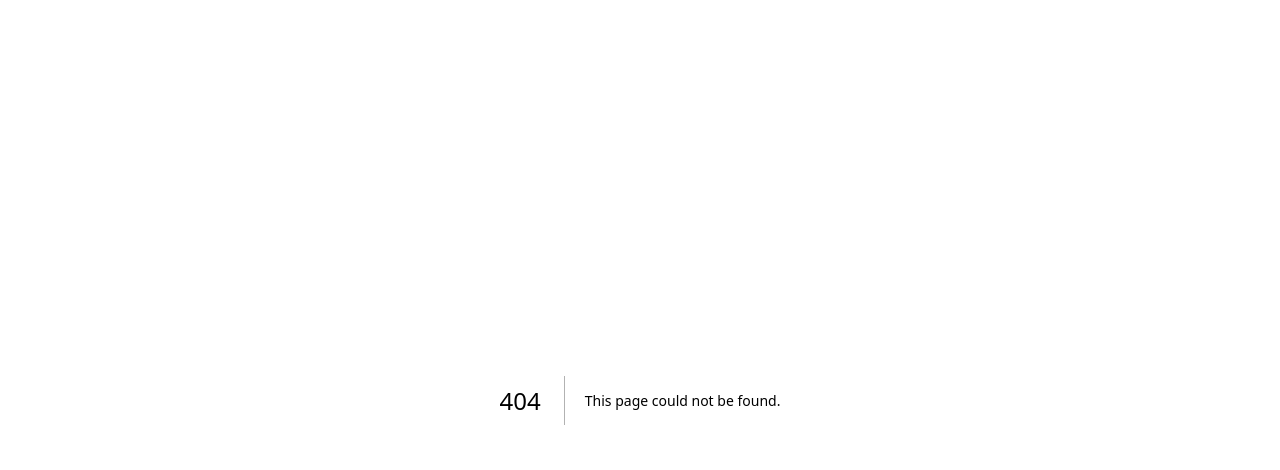
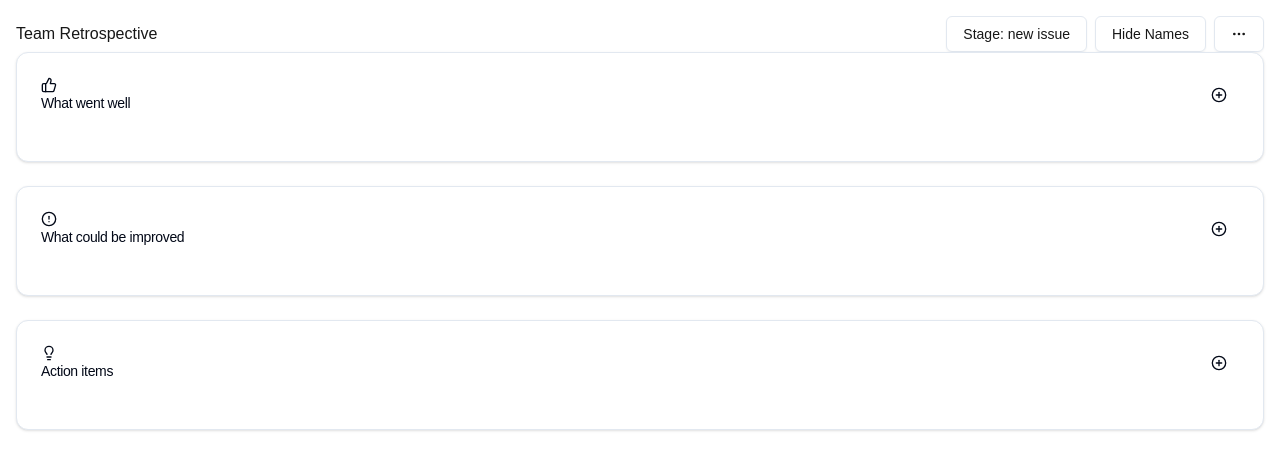
Before and after one commit to emreycolakoglu/quickretro, a Next.js app: page /retro/1 in a window 1280 px wide. Before the commit this address had no page. Shown: the top 470 px of the page. Built offline with nearby package versions, Linux system fonts and the light colour scheme.

Commit message:
added sample retro view

```diff
--- /dev/null
+++ b/src/domains/views/retroView.tsx
@@ -0,0 +1,170 @@
+import { useState } from "react";
+import { Button } from "@/components/ui/button";
+import { Card, CardContent, CardHeader, CardTitle } from "@/components/ui/card";
+import { Input } from "@/components/ui/input";
+import {
+  DropdownMenu,
+  DropdownMenuContent,
+  DropdownMenuItem,
+  DropdownMenuLabel,
+  DropdownMenuSeparator,
+  DropdownMenuTrigger,
+} from "@/components/ui/dropdown-menu";
+import {
+  PlusCircle,
+  MoreHorizontal,
+  ThumbsUp,
+  AlertCircle,
+  Lightbulb,
+} from "lucide-react";
+
+type Stage = "new-issue" | "voting" | "grouping" | "action";
+type Column = "went-well" | "to-improve" | "action-items";
+
+interface IssueCard {
+  id: string;
+  content: string;
+  column: Column;
+  votes: number;
+}
+
+export default function RetroView() {
+  const [stage, setStage] = useState<Stage>("new-issue");
+  const [showNames, setShowNames] = useState(true);
+  const [issues, setIssues] = useState<IssueCard[]>([]);
+
+  const addIssue = (column: Column) => {
+    const newIssue: IssueCard = {
+      id: Date.now().toString(),
+      content: "",
+      column,
+      votes: 0,
+    };
+    setIssues([...issues, newIssue]);
+  };
+
+  const updateIssue = (id: string, content: string) => {
+    setIssues(
+      issues.map((issue) => (issue.id === id ? { ...issue, content } : issue))
+    );
+  };
+
+  const voteIssue = (id: string) => {
+    setIssues(
+      issues.map((issue) =>
+        issue.id === id ? { ...issue, votes: issue.votes + 1 } : issue
+      )
+    );
+  };
+
+  const columns: { title: string; key: Column; icon: React.ReactNode }[] = [
+    {
+      title: "What went well",
+      key: "went-well",
+      icon: <ThumbsUp className="h-4 w-4" />,
+    },
+    {
+      title: "What could be improved",
+      key: "to-improve",
+      icon: <AlertCircle className="h-4 w-4" />,
+    },
+    {
+      title: "Action items",
+      key: "action-items",
+      icon: <Lightbulb className="h-4 w-4" />,
+    },
+  ];
+
+  return (
+    <div className="container mx-auto p-4">
+      <header className="mb-6">
+        <div className="flex justify-between items-center">
+          <h1 className="text-2xl font-bold">Team Retrospective</h1>
+          <div className="flex space-x-2">
+            <DropdownMenu>
+              <DropdownMenuTrigger asChild>
+                <Button variant="outline">
+                  Stage: {stage.replace("-", " ")}
+                </Button>
+              </DropdownMenuTrigger>
+              <DropdownMenuContent>
+                <DropdownMenuLabel>Select Stage</DropdownMenuLabel>
+                <DropdownMenuSeparator />
+                <DropdownMenuItem onClick={() => setStage("new-issue")}>
+                  New Issue
+                </DropdownMenuItem>
+                <DropdownMenuItem onClick={() => setStage("voting")}>
+                  Voting
+                </DropdownMenuItem>
+                <DropdownMenuItem onClick={() => setStage("grouping")}>
+                  Grouping
+                </DropdownMenuItem>
+                <DropdownMenuItem onClick={() => setStage("action")}>
+                  Action
+                </DropdownMenuItem>
+              </DropdownMenuContent>
+            </DropdownMenu>
+            <Button variant="outline" onClick={() => setShowNames(!showNames)}>
+              {showNames ? "Hide Names" : "Show Names"}
+            </Button>
+            <DropdownMenu>
+              <DropdownMenuTrigger asChild>
+                <Button variant="outline">
+                  <MoreHorizontal className="h-4 w-4" />
+                </Button>
+              </DropdownMenuTrigger>
+              <DropdownMenuContent>
+                <DropdownMenuItem>Export</DropdownMenuItem>
+                <DropdownMenuItem>Settings</DropdownMenuItem>
+              </DropdownMenuContent>
+            </DropdownMenu>
+          </div>
+        </div>
+      </header>
+
+      <div className="grid grid-cols-1 md:grid-cols-3 gap-6">
+        {columns.map((column) => (
+          <Card key={column.key}>
+            <CardHeader className="flex flex-row items-center justify-between space-y-0 pb-2">
+              <CardTitle className="text-sm font-medium">
+                {column.icon}
+                <span className="ml-2">{column.title}</span>
+              </CardTitle>
+              <Button
+                variant="ghost"
+                size="sm"
+                onClick={() => addIssue(column.key)}
+              >
+                <PlusCircle className="h-4 w-4" />
+              </Button>
+            </CardHeader>
+            <CardContent>
+              {issues
+                .filter((issue) => issue.column === column.key)
+                .map((issue) => (
+                  <Card key={issue.id} className="mb-2">
+                    <CardContent className="p-2">
+                      <Input
+                        value={issue.content}
+                        onChange={(e) => updateIssue(issue.id, e.target.value)}
+                        placeholder="Enter your thoughts..."
+                        className="mb-2"
+                      />
+                      {stage === "voting" && (
+                        <div className="flex justify-between items-center">
+                          <span>{issue.votes} votes</span>
+                          <Button size="sm" onClick={() => voteIssue(issue.id)}>
+                            Vote
+                          </Button>
+                        </div>
+                      )}
+                    </CardContent>
+                  </Card>
+                ))}
+            </CardContent>
+          </Card>
+        ))}
+      </div>
+    </div>
+  );
+}
--- /dev/null
+++ b/src/pages/retro/[id].tsx
@@ -0,0 +1,3 @@
+import RetroView from "@/domains/views/retroView";
+
+export default RetroView;
```
